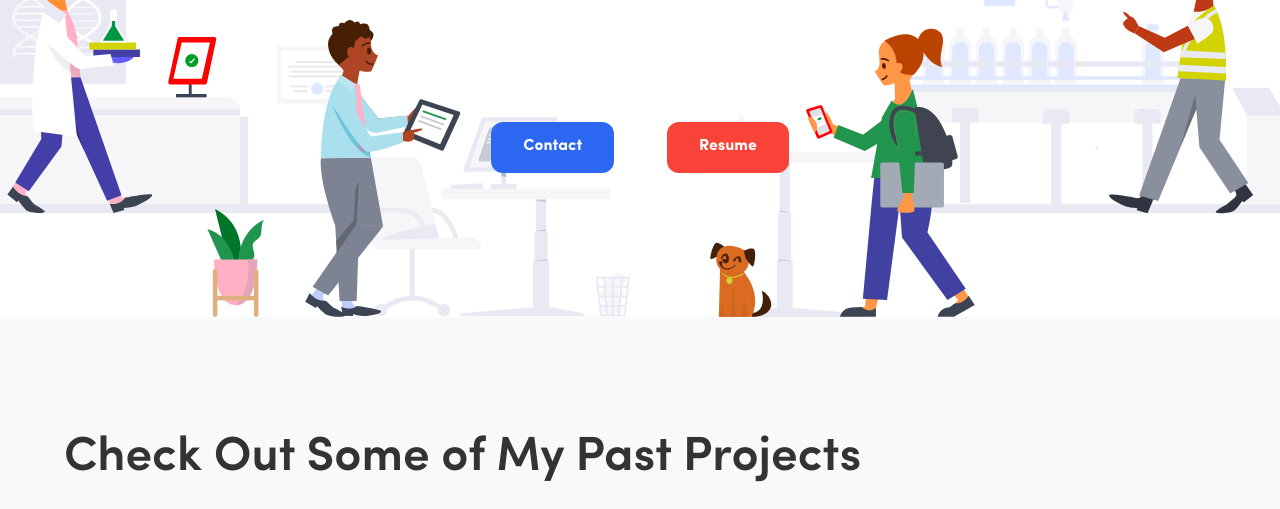
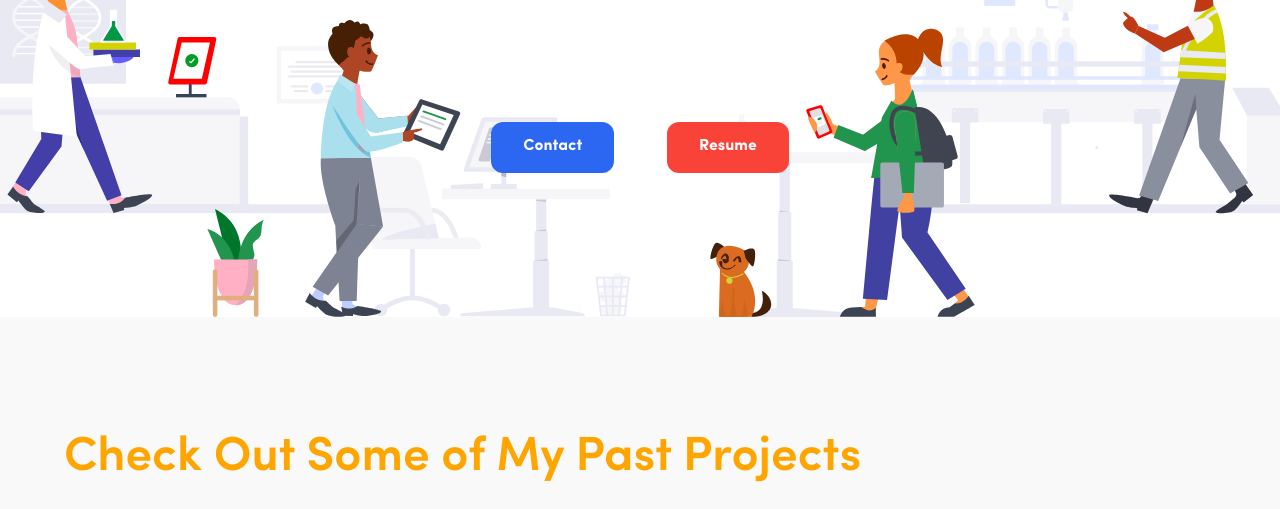
Before and after one commit to mehulshetty/portfolio-site, a Jekyll site: the page built from mysite/index.md, in a window 1280 px wide and 1400 px high. Shown: the part 610-1119 px from the top of the window. Built offline with Jekyll 4.4.1, drawn with Linux system fonts in a browser that asks for light colours; nearby versions of some CDN libraries; some of the changed text lies outside the part shown; grey boxes are pictures that could not be loaded.

Commit message:
added about section and fixed the js to get the scrolling on the wave separator

```diff
--- a/mysite/_layouts/default.html
+++ b/mysite/_layouts/default.html
@@ -24,6 +24,7 @@
           prevEl: '.swiper-button-prev',
         },
         loop: false,
+
         breakpoints: {
           // Adjust for smaller screens
           1024: {
--- a/mysite/assets/css/styles.scss
+++ b/mysite/assets/css/styles.scss
@@ -286,7 +286,7 @@
 .hero {
   position: relative;
   margin-top: -130px; /* Overlap the section above */
-  z-index: 1;
+  z-index: 2;
 }
 
 .hero .cta-buttons {
@@ -361,6 +361,8 @@
 .projects-section .title-area {
   justify-items: left;
   margin-left: 2rem;
+  position: relative;
+  z-index: 2;
   h2 {
     font-size: 3rem;
     font-weight: 600;
@@ -474,6 +476,7 @@
   color: white;
   padding: 4rem 2rem;
   position: relative;
+  z-index: 0;
 }
 
 .wave-section .content {
@@ -508,15 +511,28 @@
 }
 
 /* Wave divider styling */
-.wave-divider {
-  position: absolute;
-  bottom: -1px; /* Ensures no gap between sections */
+.wave-divider-top {
+  position: fixed;
+  bottom: 0;
   left: 0;
   width: 100%;
-  z-index: -1;
+  z-index: 1;
+  transition: top 0.4s cubic-bezier(0.33, 1, 0.68, 1);
 }
 
-.wave-divider svg {
+.wave-divider-top svg {
+  display: block;
+}
+
+.wave-divider-bottom {
+  position: absolute;
+  left: 0;
+  width: 100%;
+  z-index: 1;
+  transition: bottom 0.4s cubic-bezier(0.33, 1, 0.68, 1);
+}
+
+.wave-divider-bottom svg {
   display: block;
 }
 
--- a/mysite/index.md
+++ b/mysite/index.md
@@ -17,20 +17,12 @@
     <a href="#" class="btn btn-contact">Contact</a>
     <a href="#" class="btn btn-resume">Resume</a>
   </div>
-  <div class="wave-divider">
-    <svg viewBox="0 0 1440 320" preserveAspectRatio="none">
-      <path
-        d="M0,224L48,213.3C96,203,192,181,288,160C384,139,480,117,576,122.7C672,128,768,160,864,186.7C960,213,1056,235,1152,213.3C1248,192,1344,128,1392,96L1440,64L1440,320L1392,320C1344,320,1248,320,1152,320C1056,320,960,320,864,320C768,320,672,320,576,320C480,320,384,320,288,320C192,320,96,320,48,320L0,320Z"
-        fill="#4A56E2"
-      ></path>
-    </svg>
-  </div>
 </section>
 
 <section class="projects-section">
   <div class="container">
     <div class="title-area">
-      <h2>Check Out Some of My Past Projects</h2>
+      <h2 style="color:orange;">Check Out Some of My Past Projects</h2>
     </div>
 
     <!-- Swiper Container -->
@@ -97,13 +89,27 @@
   </div>
 </section>
 
+<section class="wave-section">
+  <div class="wave-divider-top">
+    <svg viewBox="0 0 1440 320" preserveAspectRatio="none">
+      <path
+        d="M0,224L48,213.3C96,203,192,181,288,160C384,139,480,117,576,122.7C672,128,768,160,864,186.7C960,213,1056,235,1152,213.3C1248,192,1344,128,1392,96L1440,64L1440,320L1392,320C1344,320,1248,320,1152,320C1056,320,960,320,864,320C768,320,672,320,576,320C480,320,384,320,288,320C192,320,96,320,48,320L0,320Z"
+        fill="#4A56E2"
+      ></path>
+    </svg>
+  </div>
+  <div class="content">
+    <h2>About Me</h2>
+    <p>
+    I’m not just an analyst, I’m a data detective. I uncover hidden patterns and insights, transforming raw numbers into actionable strategies that drive impactful decisions.
 
-<section class="wave-section">
-  <div class="content">
-    <h2>The enterprise-grade workplace platform</h2>
-    <p>
-      Envoy is an all-in-one workplace platform that lets you turn every workplace location into a collaborative hub where all teams thrive.
-    </p>
+From the trenches of startups to the labs of IBM, I’ve honed my skills across every layer of the tech stack, building real-world solutions that tackle problems head-on.
+
+My journey started at Marist, where I didn’t just ace my CS degree (Summa Cum Laude, mind you!), I led the Student Government’s IT Council, ensuring zero downtime for their web apps and digitizing archaic processes. But I wasn’t one to only settle for dusty textbooks. As a freelance data consultant, I’ve streamlined pipelines for startups, boosting Opportunities For Writers’ data quality by 25% through Python and Java magic.</p>
     <a href="#" class="btn">Learn more</a>
   </div>
+  <div class="wave-divider-bottom">
+    <svg viewBox="0 0 1440 320" preserveAspectRatio="none"> <g transform="translate(1440, 0) scale(-1, 1)"> <path d="M0,96L48,106.7C96,117 192,139 288,160C384,181 480,203 576,197.3C672,192 768,160 864,133.3C960,107 1056,85 1152,106.7C1248,128 1344,192 1392,224L1440,256L1440,0L1392,0C1344,0 1248,0 1152,0C1056,0 960,0 864,0C768,0 672,0 576,0C480,0 384,0 288,0C192,0 96,0 48,0L0,0Z" fill="#4A56E2" ></path> </g>
+    </svg>
+  </div>
 </section>
```
Also changed, not shown: other parts of mysite/_layouts/default.html (+29 -15 lines).
